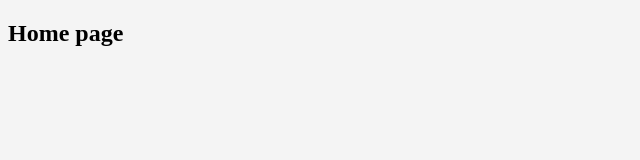
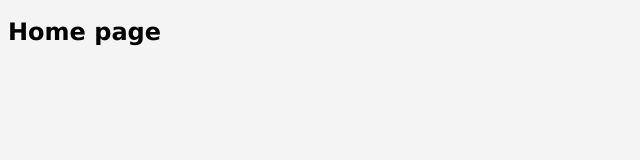
Before and after one commit to bogdankuzzmin/eatwellbro, a React app: page / in a window 1280 px wide. Shown: the top 160 px of the page, without its empty margins (0-640 px from the left). Built offline with nearby package versions, Linux system fonts and the light colour scheme.

Commit message:
add font variables

```diff
--- a/src/index.tsx
+++ b/src/index.tsx
@@ -2,7 +2,7 @@
 import { BrowserRouter } from 'react-router-dom';
 
 import MainPage from '@pages/Main';
-import '@styles/global.scss';
+import '@styles/index.scss';
 
 const root = createRoot(document.getElementById('root'));
 
--- a/src/styles/global.scss
+++ b/src/styles/index.scss
@@ -1,7 +1,8 @@
+@import "variables/global";
+
 body {
   color: #000;
-  font-size: 16px;
-  line-height: 1.1;
+  font: var(--font-m);
   font-weight: 400;
   font-style: normal;
   background-color: #f4f4f4;
--- /dev/null
+++ b/src/styles/variables/global.scss
@@ -0,0 +1,11 @@
+:root {
+  --font-family-main: 'Verdana', 'Times New Roman', sans-serif;
+
+  --font-size-m: 16px;
+  --font-line-m: 24px;
+  --font-m: var(--font-size-m) / var(--font-line-m) var(--font-family-main);
+
+  --font-size-l: 24px;
+  --font-line-l: 32px;
+  --font-l: var(--font-size-l) / var(--font-line-l) var(--font-family-main);
+}
```
